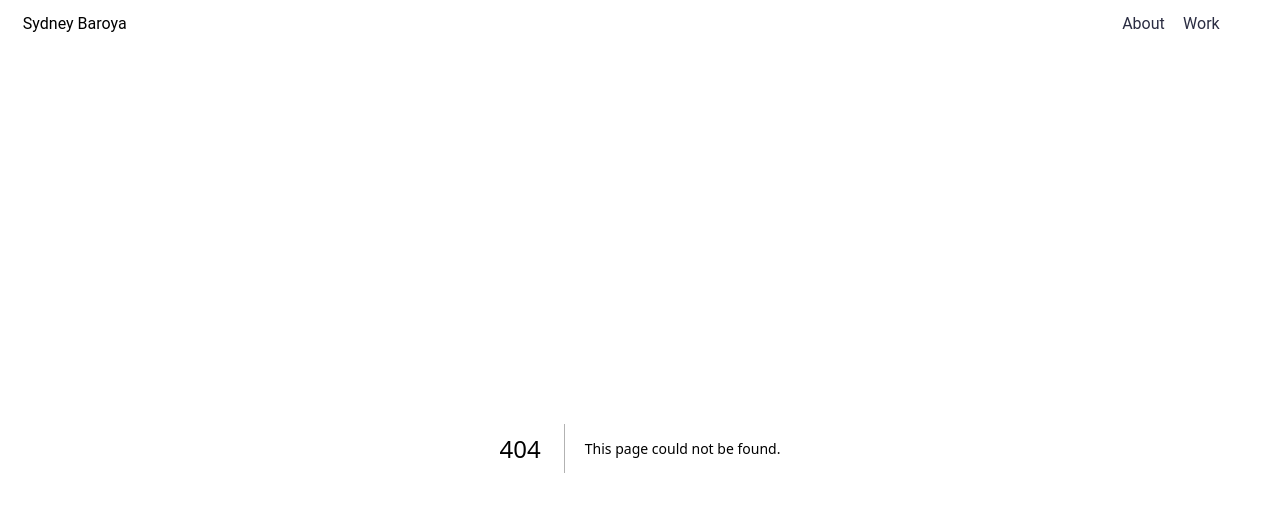
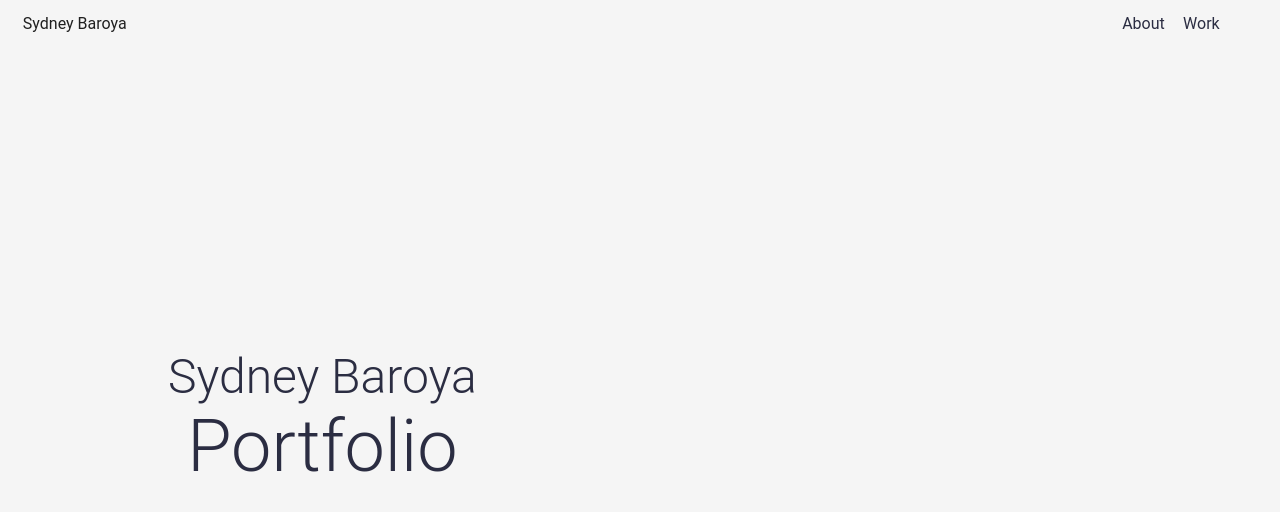
Before and after one commit to syd-baroya/sydneybaroya.com, a Next.js app: page /home in a window 1280 px wide. Before the commit this address had no page. Shown: the top 512 px of the page. Built offline with nearby package versions, Linux system fonts and the light colour scheme; some icons are missing.

Commit message:
adding sections back in

```diff
--- a/src/app/contact/page.jsx
+++ b/src/app/contact/page.jsx
@@ -1,3 +1,5 @@
+'use client';
+
 import {Typography, Box, IconButton, Stack, Dialog, DialogActions, DialogContent, InputAdornment, DialogTitle, FormHelperText, TextField, Button} from "@mui/material";
 import buttonProps from './contactButtons.jsx';
 import { useState } from 'react';
--- /dev/null
+++ b/src/app/home/page.jsx
@@ -0,0 +1,39 @@
+'use client';
+
+import {Typography, Stack, Box} from "@mui/material";
+import '@/styles/globals.css';
+import '@/styles/home.module.css';
+import SceneViewport from "@/components/Scene/SceneViewport";
+import { home } from "@/components/Scene/sceneInfo";
+import { useThreeCanvasRefs } from "@/context/ThreeCanvasContext";
+import { useEffect, useRef } from "react";
+export default function Home({}) {
+    const ref = useRef();
+    const viewRefs = useThreeCanvasRefs();
+
+    useEffect(() => {
+        if (ref.current && !viewRefs.current.includes(ref)) {
+            viewRefs.current.push(ref);
+        }
+    }, [ref, viewRefs]);
+    return (
+       <Stack className="section" id="home" direction={{ xs: 'column', md: 'row' }} // 👈 Responsive direction
+            spacing={2} sx={{ justifyContent: 'center', alignItems: 'center' }}>
+            <Box sx={{ width: '100%', height: {xs: '22vh', md: '83vh'}, display: 'flex', flexDirection: 'column', justifyContent: 'center',}}>
+                <Typography textAlign="center" variant='h2' sx={{ color: 'var(--primary-text)',
+                    fontSize: {
+                        xs: 'clamp(1.5rem, 5vh, 4rem)',
+                        md: 'clamp(2rem, 6vh, 4rem)',
+                }}}>Sydney Baroya</Typography>
+                <Typography textAlign="center" variant='h1' sx={{ color: 'var(--primary-text)',
+                    fontSize: {
+                        xs: 'clamp(2rem, 7vh, 5rem)',
+                        md: 'clamp(3rem, 9vh, 6rem)',
+                    }}}>Portfolio</Typography>
+            </Box>
+            <Box sx={{ width: '100%', height: {xs: '45vh', md: '83vh'}}}>
+                <SceneViewport className="view" ref={ref} sceneInfo={home}></SceneViewport>
+            </Box>
+        </Stack>
+  );
+}
```
Also changed, not shown: src/app/page.jsx (+10 -33 lines).
